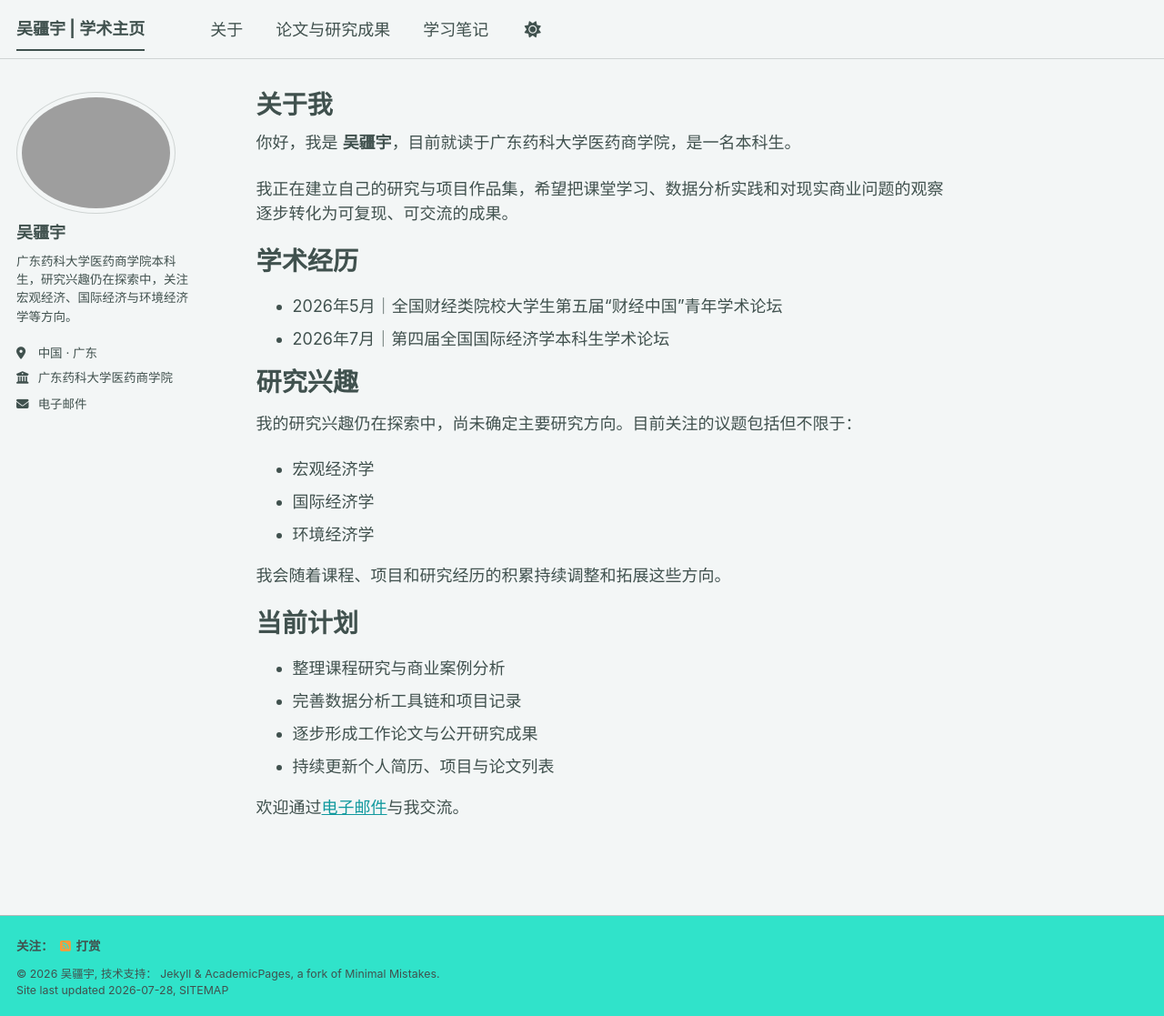
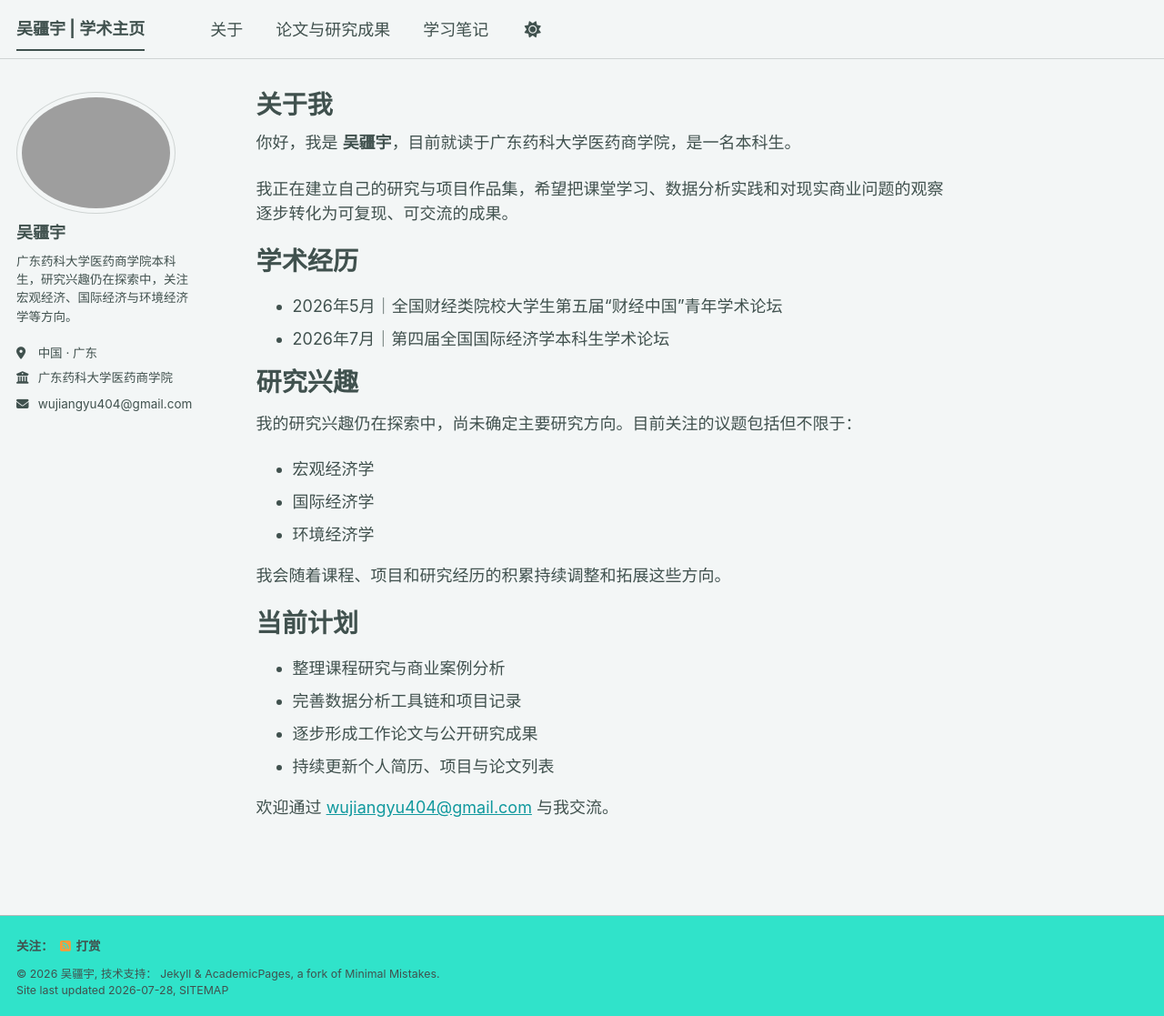
Before and after one commit to proooooz/proooooz.github.io, a Jekyll site: the page built from _pages/about.md, in a window 1280 px wide and 1117 px high. Shown: the whole window at 91% size. Built offline with Jekyll 4.4.1, drawn with Linux system fonts in a browser that asks for light colours; a style sheet for code colours, icons or effects is not loaded.

Commit message:
Display full email address

```diff
--- a/_includes/author-profile.html
+++ b/_includes/author-profile.html
@@ -34,7 +34,7 @@
         <li><a href="{{ author.uri }}"><i class="fas fa-fw fa-link icon-pad-right" aria-hidden="true"></i>{{ site.data.ui-text[site.locale].website_label | default: "Website" }}</a></li>
       {% endif %}
       {% if author.email %}
-        <li><a href="mailto:{{ author.email }}"><i class="fas fa-fw fa-envelope icon-pad-right" aria-hidden="true"></i>{{ site.data.ui-text[site.locale].email_label | default: "Email" }}</a></li>
+        <li><a href="mailto:{{ author.email }}"><i class="fas fa-fw fa-envelope icon-pad-right" aria-hidden="true"></i>{{ author.email }}</a></li>
       {% endif %}
 
       <!-- Font Awesome and Academicons icons / Academic websites -->
--- a/_pages/about.md
+++ b/_pages/about.md
@@ -36,4 +36,4 @@
 - 逐步形成工作论文与公开研究成果
 - 持续更新个人简历、项目与论文列表
 
-欢迎通过[电子邮件](mailto:wujiangyu404@gmail.com)与我交流。
+欢迎通过 [wujiangyu404@gmail.com](mailto:wujiangyu404@gmail.com) 与我交流。
```
